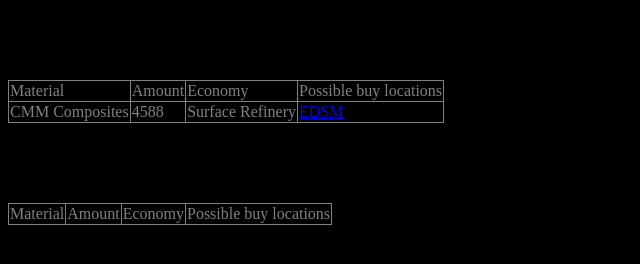
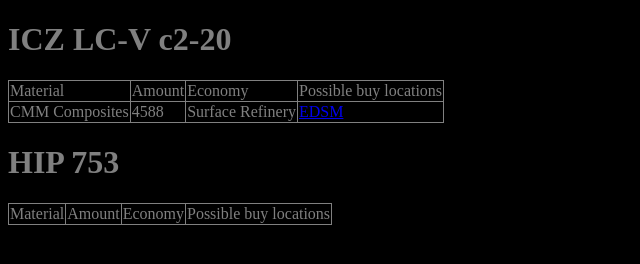
Before and after one commit to mysakm/mysakm.github.io, a plain HTML site: page elite/index.html in a window 1280 px wide. Shown: the whole page, without its empty margins (0-640 px from the left). Drawn offline with Linux system fonts and the light colour scheme.

Commit message:
Update index.html

```diff
--- a/elite/index.html
+++ b/elite/index.html
@@ -15,7 +15,7 @@
 	html {
 		background-color: black;
 	}
-	td {
+	td, h1 {
 		color: gray;
 	}
     </style>
```
